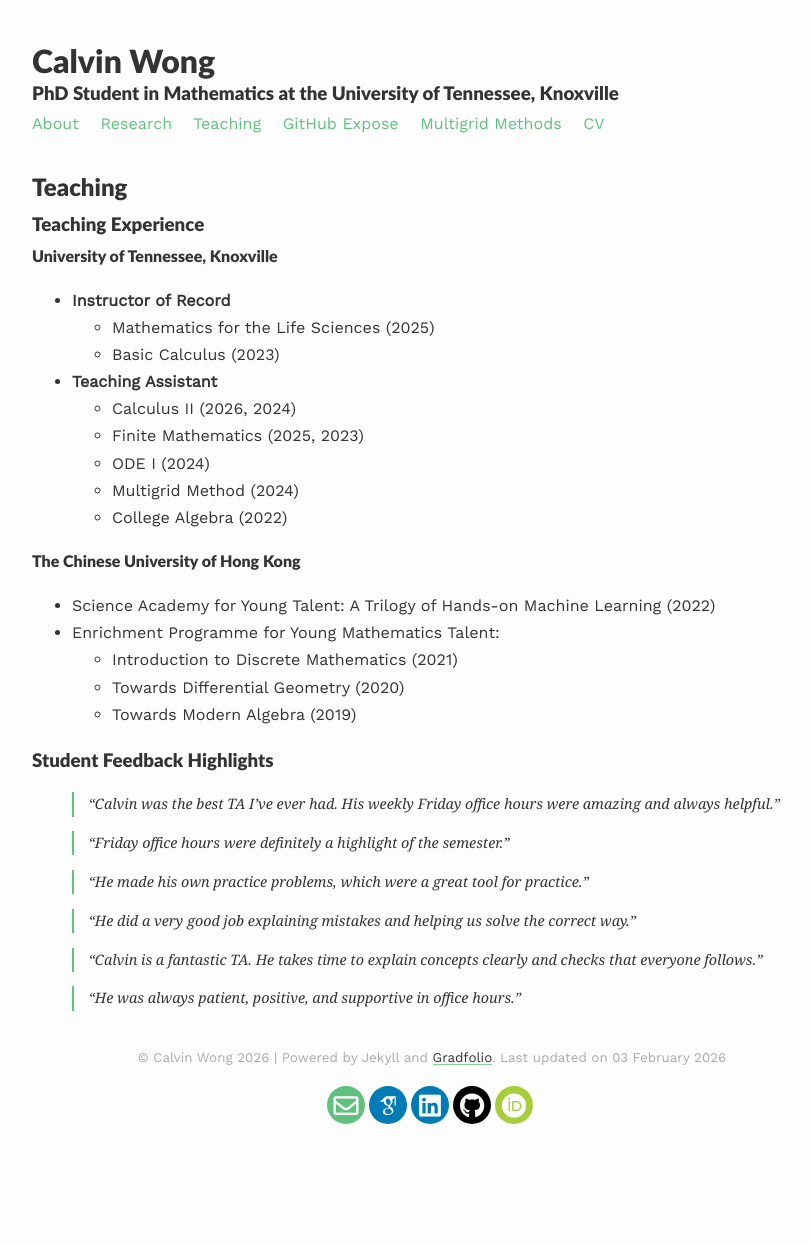
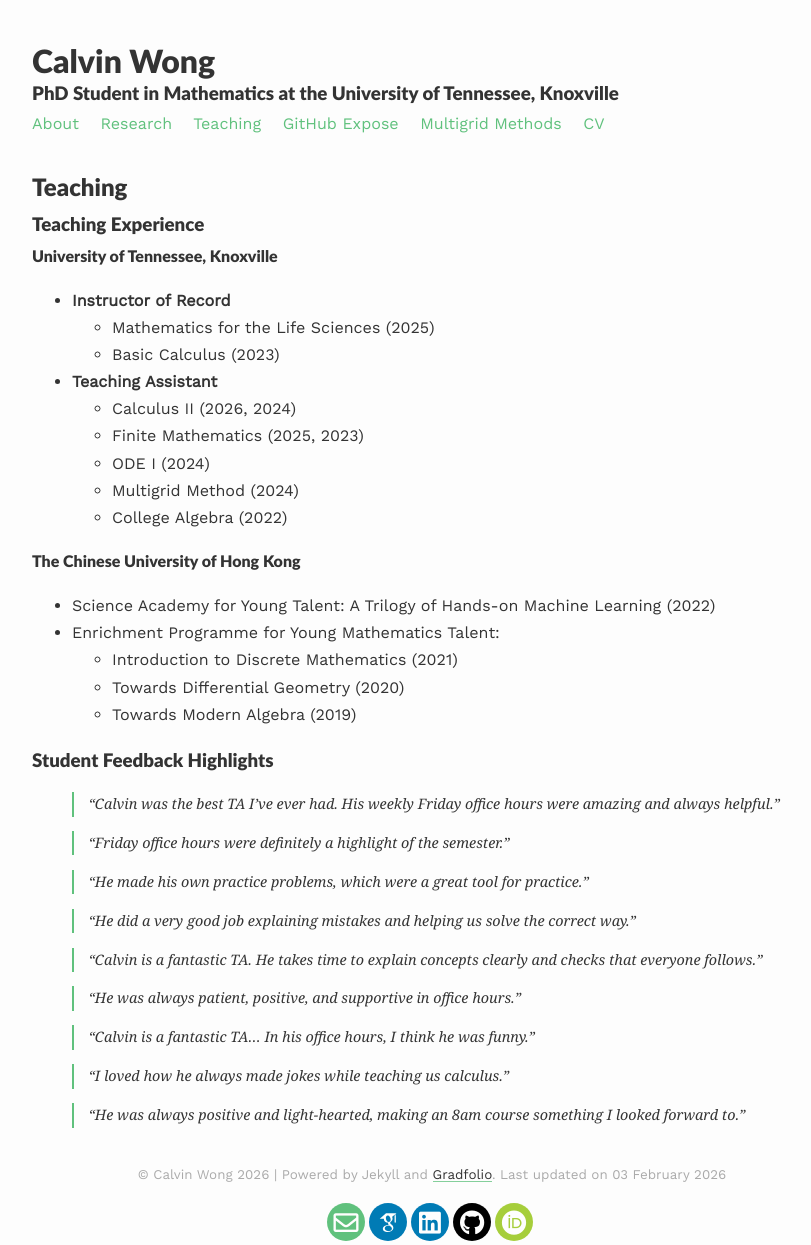
Before and after one commit to Calvin1127XD/Calvin1127XD.github.io, a Jekyll site: the page built from _pages/teaching.md, in a window 1280 px wide. Shown: the whole page, without its empty margins (208-1019 px from the left). Built offline with Jekyll 4.4.1, drawn with Linux system fonts in a browser that asks for light colours; nearby versions of some CDN libraries; some web fonts are replaced; before the commit the page ends 1128 px from its top, so only the background shows below that.

Commit message:
Add humorous student feedback quotes to teaching page

```diff
--- a/_pages/teaching.md
+++ b/_pages/teaching.md
@@ -43,3 +43,9 @@ published: true
 > "Calvin is a fantastic TA. He takes time to explain concepts clearly and checks that everyone follows."
 
 > "He was always patient, positive, and supportive in office hours."
+
+> "Calvin is a fantastic TA... In his office hours, I think he was funny."
+
+> "I loved how he always made jokes while teaching us calculus."
+
+> "He was always positive and light-hearted, making an 8am course something I looked forward to."
```
